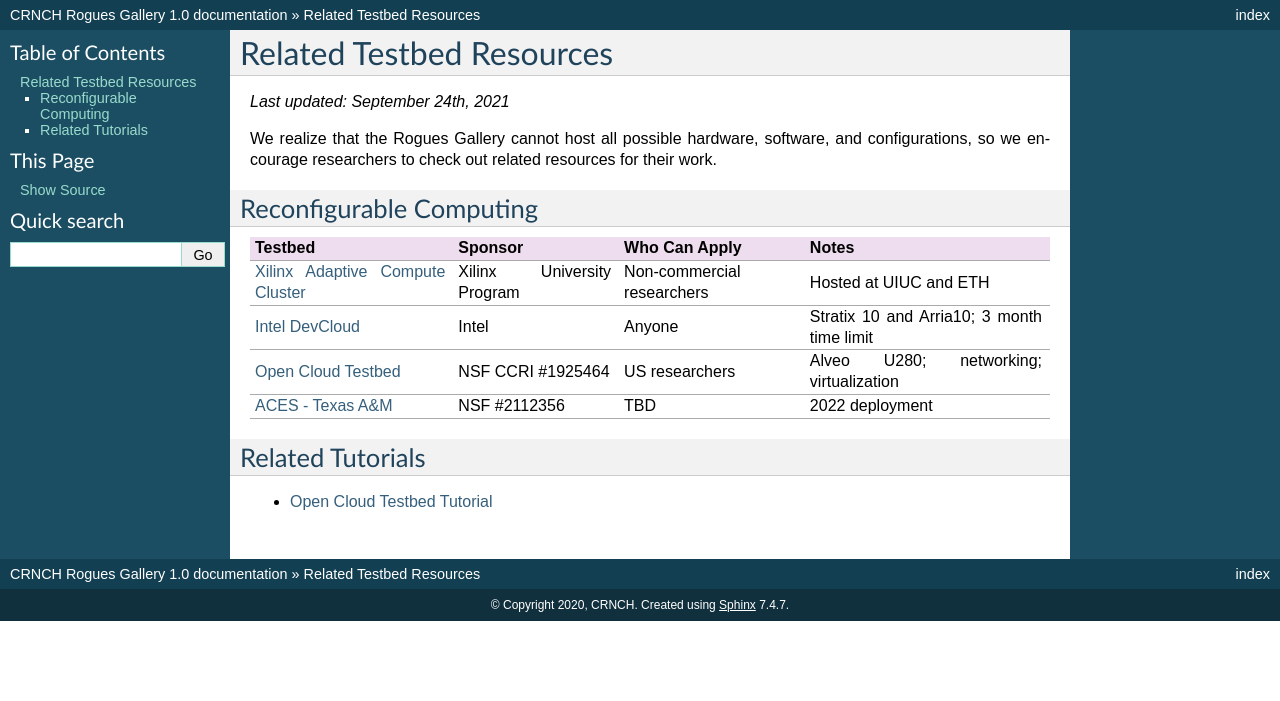
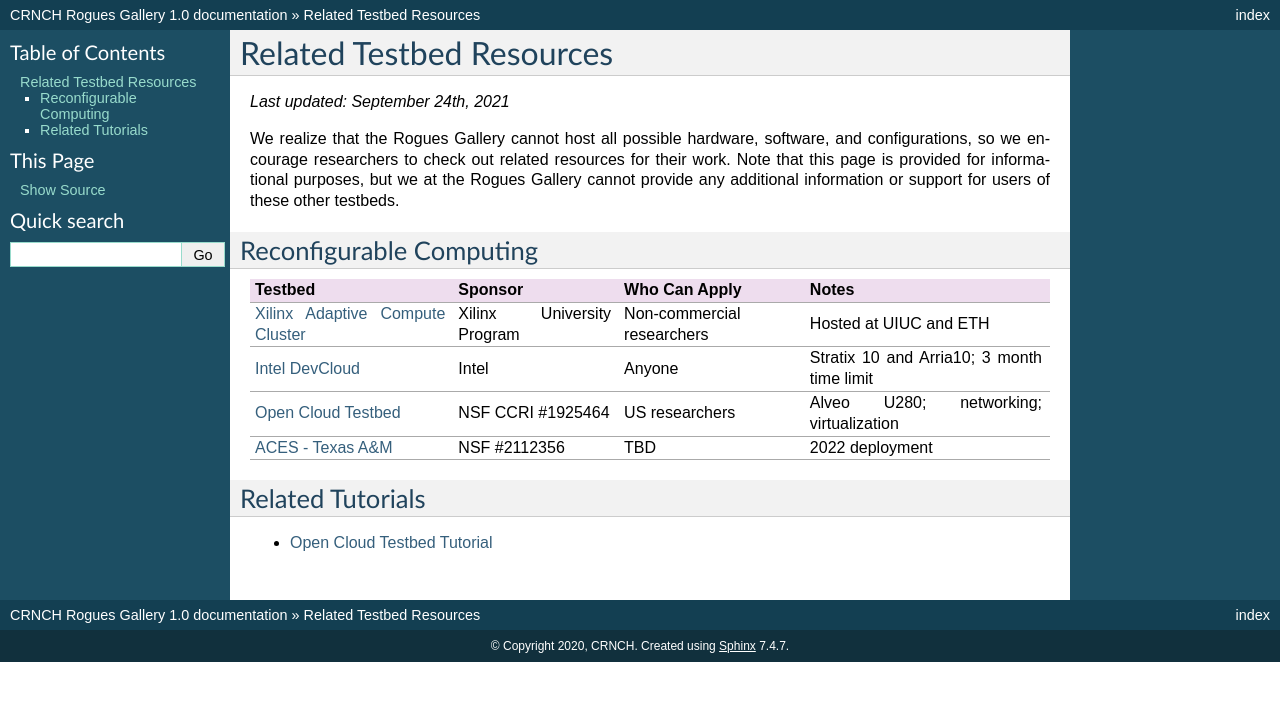
Before and after one commit to gt-crnch-rg/read-the-docs, a Sphinx documentation site: the page built from docs/resources/related-testbeds.rst, in a window 1280 px wide. Shown: the top 701 px of the page. Built offline with Sphinx 7.4.7, drawn with Linux system fonts in a browser that asks for light colours; pages that are not in the unit, such as notebooks, are missing from menus.

Commit message:
Update related-testbeds.rst

```diff
--- a/docs/resources/related-testbeds.rst
+++ b/docs/resources/related-testbeds.rst
@@ -3,7 +3,7 @@
 
 *Last updated: September 24th, 2021*
 
-We realize that the Rogues Gallery cannot host all possible hardware, software, and configurations, so we encourage researchers to check out related resources for their work.
+We realize that the Rogues Gallery cannot host all possible hardware, software, and configurations, so we encourage researchers to check out related resources for their work. Note that this page is provided for informational purposes, but we at the Rogues Gallery cannot provide any additional information or support for users of these other testbeds.
 
 Reconfigurable Computing
 -------------------------
```
